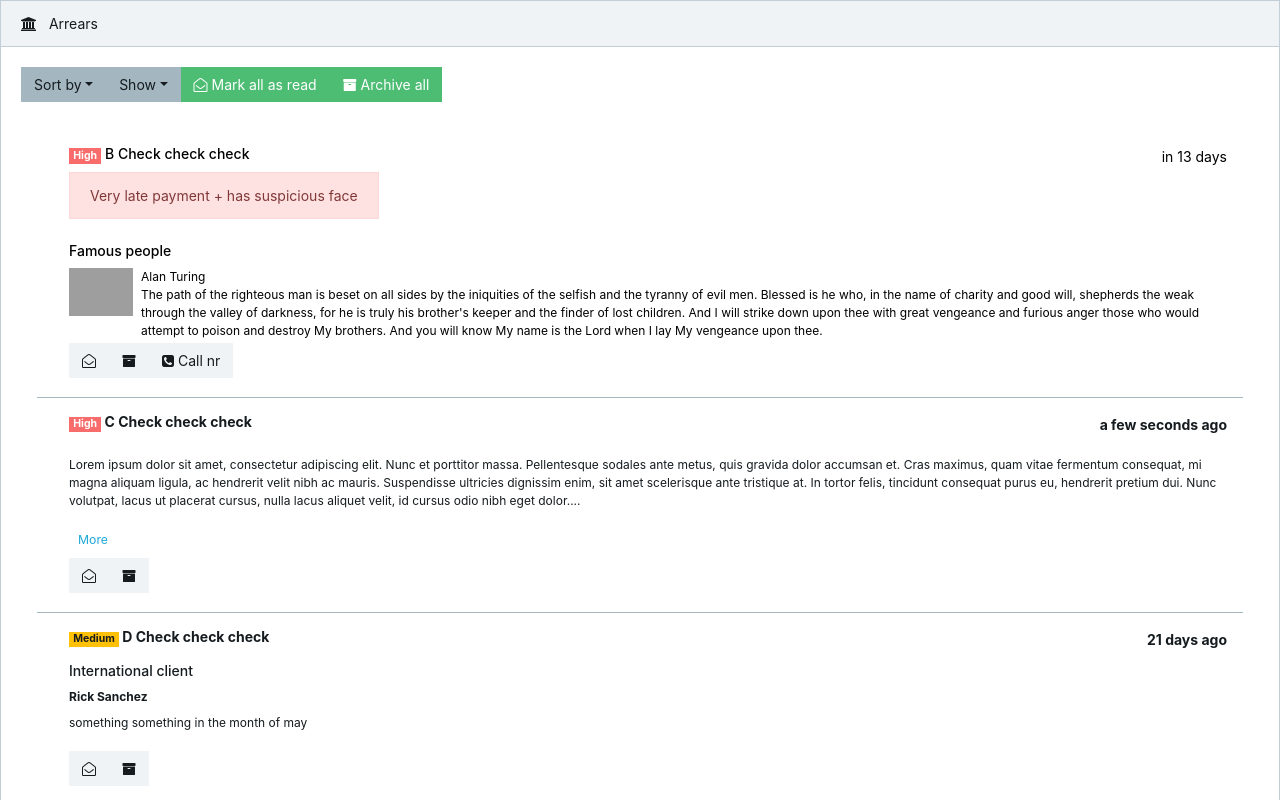
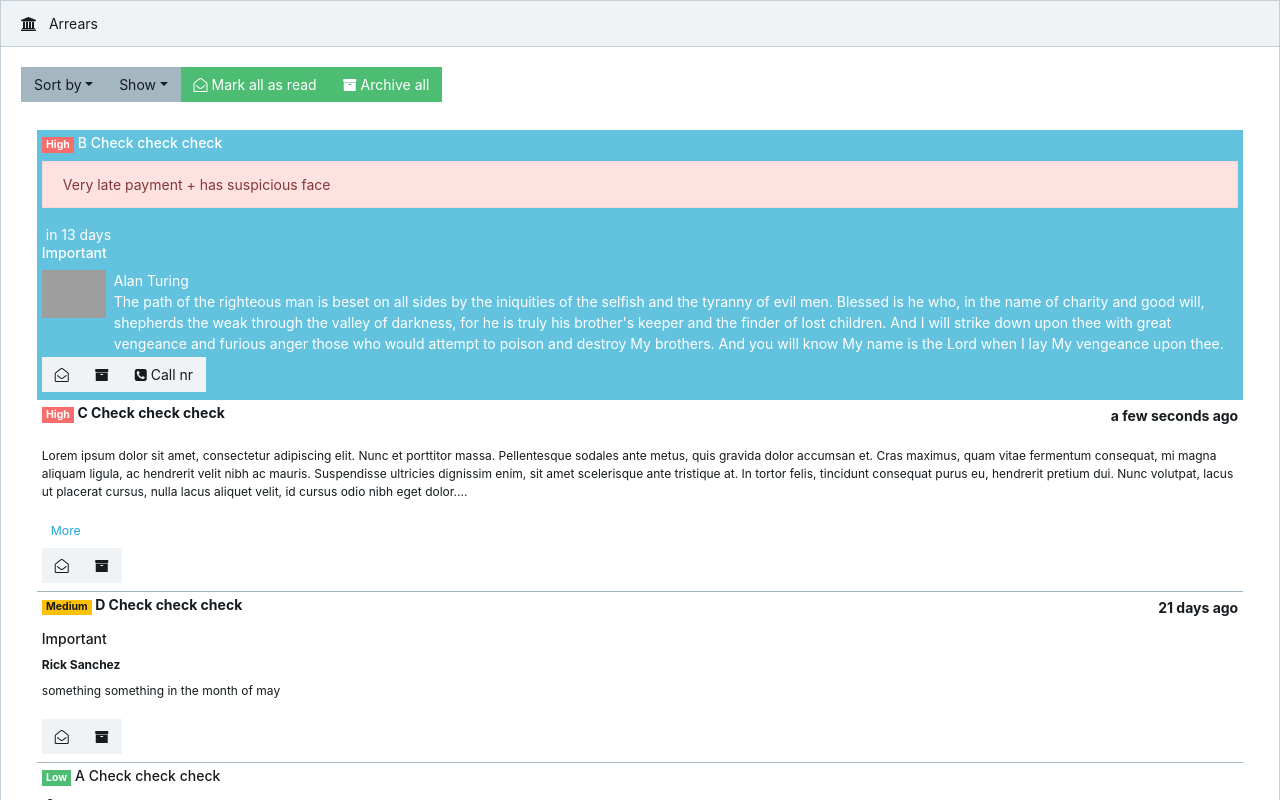
Before and after one commit to twaghmiles/react-table, a React app: page / in a window 1280 px wide. Shown: the top 800 px of the page. Built offline with nearby package versions, Linux system fonts and the light colour scheme; grey boxes are pictures that could not be loaded.

Commit message:
Add category as an object with css class, name of the category and icon

```diff
--- a/src/App.jsx
+++ b/src/App.jsx
@@ -1,6 +1,7 @@
 import React, { Component } from 'react';
 import { Alert } from 'reactstrap';
 import moment from 'moment';
+import './index.css'
 
 import NotificationList from './components/NotificationList';
 // import NotificationList from 'notification-list';
@@ -52,7 +53,11 @@ class App extends Component {
                         name: "High",
                         value: 1
                     },
-                    category: "Famous people",
+                    category: {
+                        name: 'Important',
+                        icon: 'fa fa-exclamation-triangle',
+                        cssClass: 'bg-info white-text'
+                    },
                     url: '/detail',
                     isRead: true,
                     isArchived: false,
@@ -128,7 +133,11 @@ class App extends Component {
                         name: "Medium",
                         value: 2
                     },
-                    category: "International client",
+                    category: {
+                        name: 'Important',
+                        icon: 'fa fa-exclamation-triangle',
+                        cssClass: 'bg-info white-text'
+                    },
                     url: null,
                     isRead: false,
                     isArchived: false,
--- a/src/components/NotificationList/NotificationListItem/index.js
+++ b/src/components/NotificationList/NotificationListItem/index.js
@@ -71,7 +71,7 @@ class NotificationListItem extends PureComponent {
                 </div>
 
                 <div className="description">
-                    <h6>{item.category}</h6>
+                    <h6>{item.category ? item.category.name : ''}</h6>
                     <Media>
                         {item.sender && item.sender.avatarUrl &&
                             <Media>
@@ -97,7 +97,7 @@ class NotificationListItem extends PureComponent {
         const { successMessage, errorMessage, showFullText } = this.state;
         const { item, priorityClasses, truncateTextLength } = this.props;
         return (
-            <li className={!item.isRead ? "message unread" : "message"} style={{ cursor: 'default' }}>
+            <li className={!item.isRead ? "message unread" : "message" && (item.category && item.category.cssClass ? item.category.cssClass : '')} style={{ cursor: 'default', padding: '0.3rem' }}>
                 {item.url &&
                     <Link to={item.url}>
                         {this.renderListItem(item, priorityClasses)}
--- a/src/index.css
+++ b/src/index.css
@@ -3,3 +3,7 @@ body {
   padding: 0;
   font-family: sans-serif;
 }
+
+.white-text > a {
+  color: #fff !important;
+}
```
